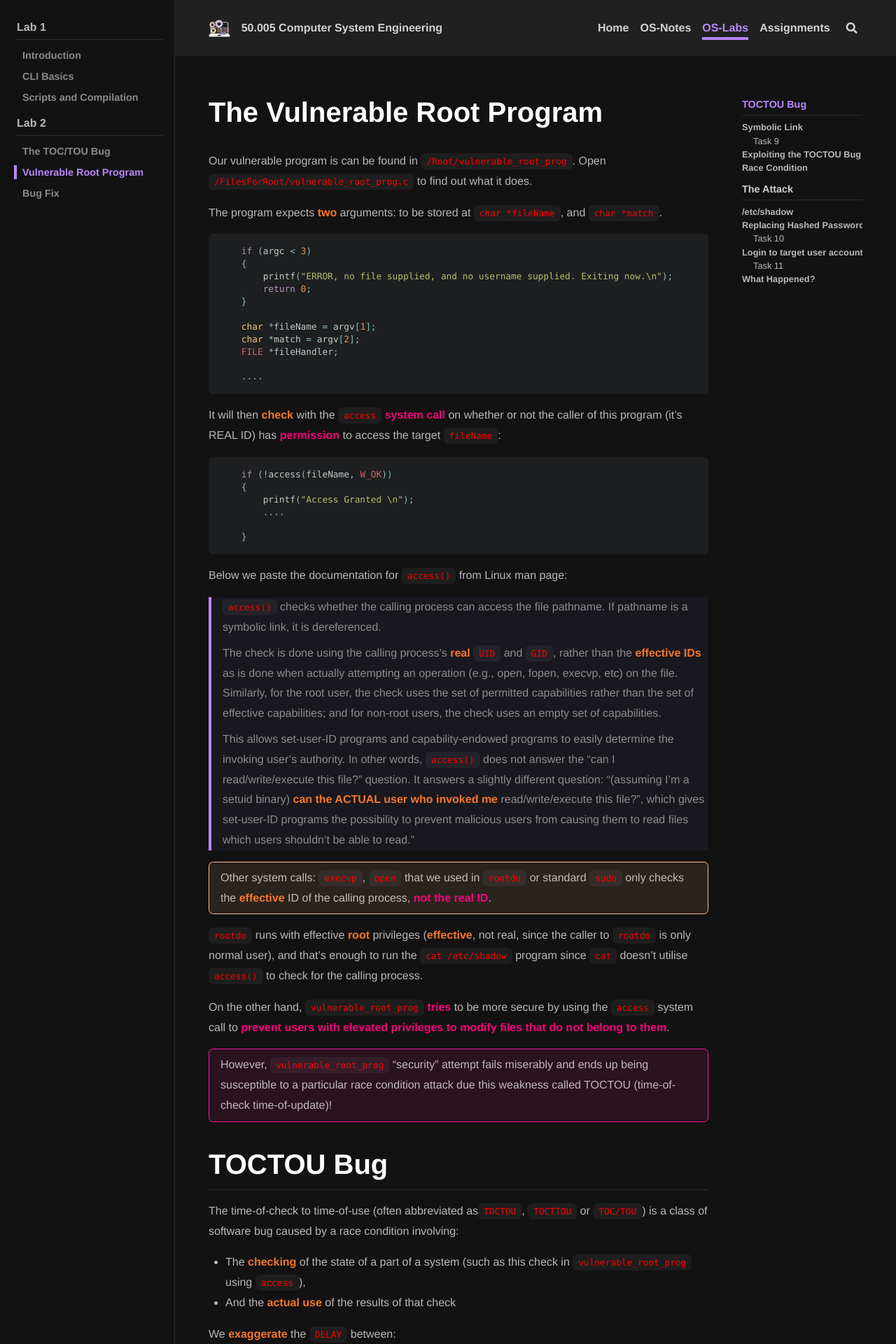
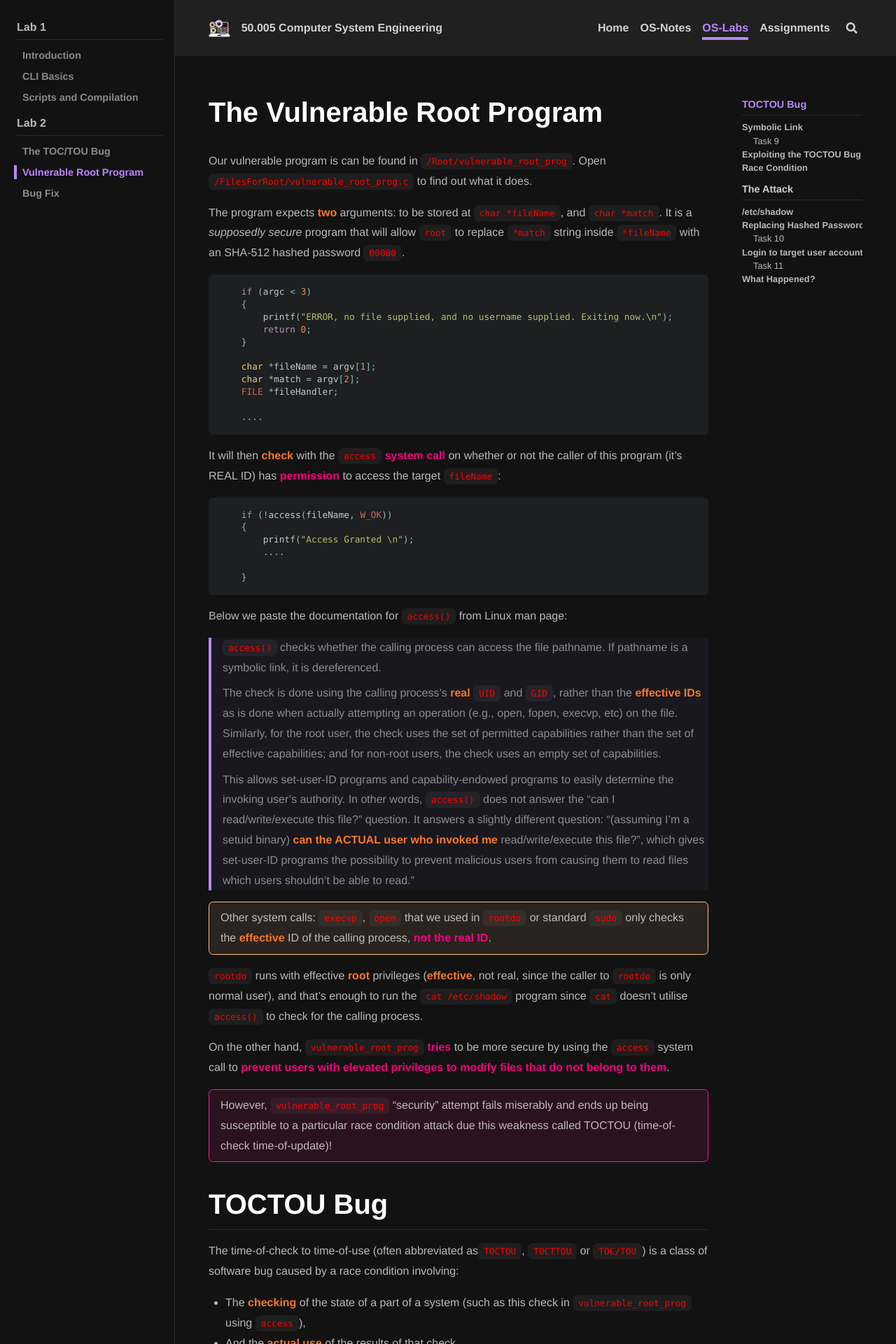
Before and after one commit to natalieagus/50005-2023, a Jekyll site: the page built from _os_labs/lab2_vulnerableprog.md, in a window 1280 px wide. Shown: the top 1920 px of the page at 70% size. Built offline with Jekyll 4.4.1, drawn with Linux system fonts in a browser that asks for light colours; nearby versions of some CDN libraries; some of the changed text lies outside the part shown.

Commit message:
feat: explain vulp

````diff
--- a/_os_labs/lab2_vulnerableprog.md
+++ b/_os_labs/lab2_vulnerableprog.md
@@ -16,7 +16,7 @@ show_date: false
 
 Our vulnerable program is can be found in `/Root/vulnerable_root_prog`. Open `/FilesForRoot/vulnerable_root_prog.c`  to find out what it does.
 
-The program expects <span style="color:#f77729;"><b>two</b></span> arguments: to be stored at `char *fileName`, and `char *match`.
+The program expects <span style="color:#f77729;"><b>two</b></span> arguments: to be stored at `char *fileName`, and `char *match`. It is a *supposedly secure* program that will allow `root` to replace `*match` string inside `*fileName` with an SHA-512 hashed password `00000`.
 ```java
     if (argc < 3)
     {
````
